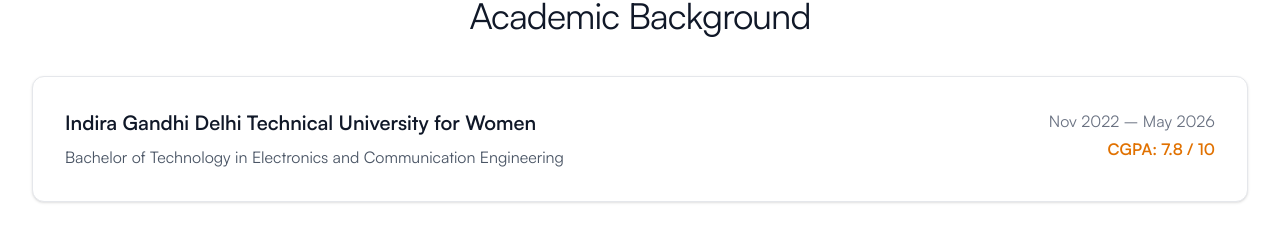
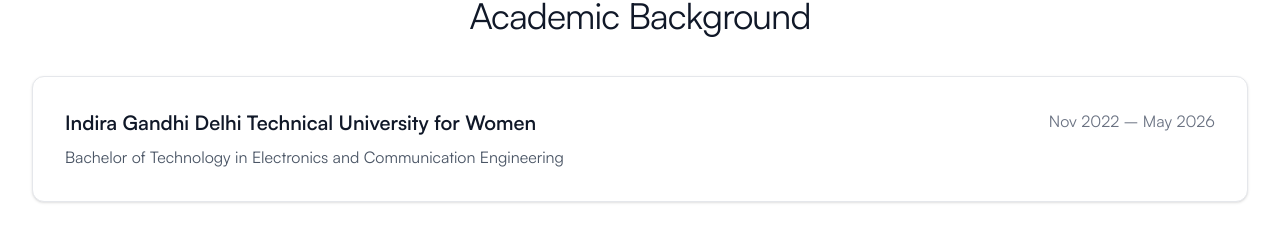
Before and after one commit to mayuripaliwal/portfolio, a React (Vite) app in the folder frontend/: page / in a window 1280 px wide. Shown: the part 2652-2879 px from the top of the page. Built offline with nearby package versions, Linux system fonts and the light colour scheme.

Commit message:
update education section

```diff
--- a/frontend/src/Education.jsx
+++ b/frontend/src/Education.jsx
@@ -33,11 +33,6 @@ export default function Education() {
                     Bachelor of Technology in Electronics and Communication Engineering
                 </p>
             </div>
-            <div>
-                <p className="font-semibold text-amber-600 dark:text-amber-400">
-                    CGPA: 7.8 / 10
-                </p>
-            </div>
         </div>
         </div>
       </div>
```
